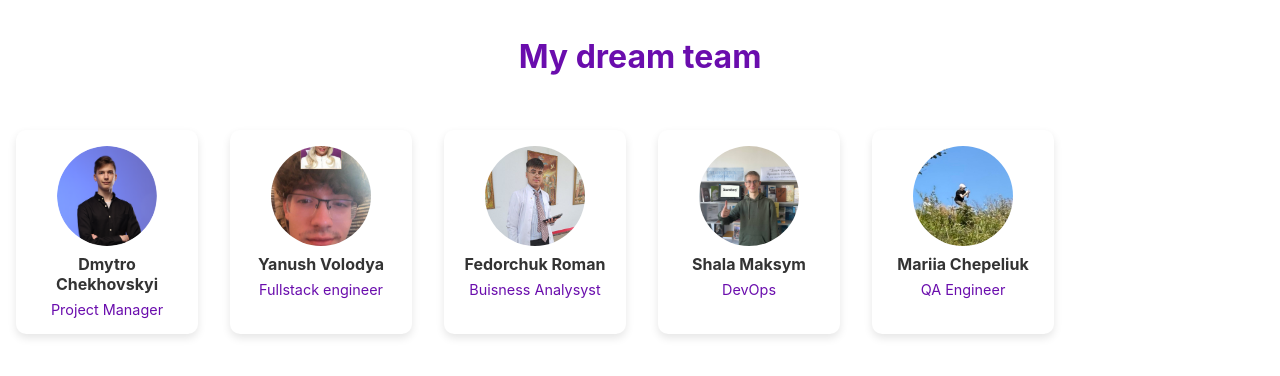
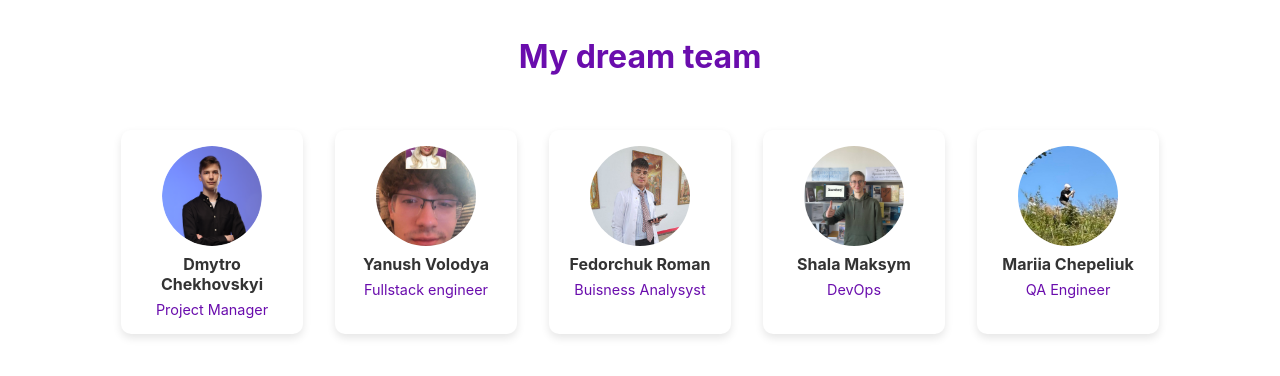
Before and after one commit to TheDeiw/My-dream-team-PZ22-5, a React (Create React App) app: page / in a window 1280 px wide. Shown: the top 376 px of the page. Built offline with nearby package versions, Linux system fonts and the light colour scheme.

Commit message:
Change design

```diff
--- a/src/components/Body.js
+++ b/src/components/Body.js
@@ -45,6 +45,7 @@ const Body = () => {
 const styles = {
   body: {
     display: "flex",
+    justifyContent: "center",
     flexWrap: "wrap",
   },
   card: {
```
